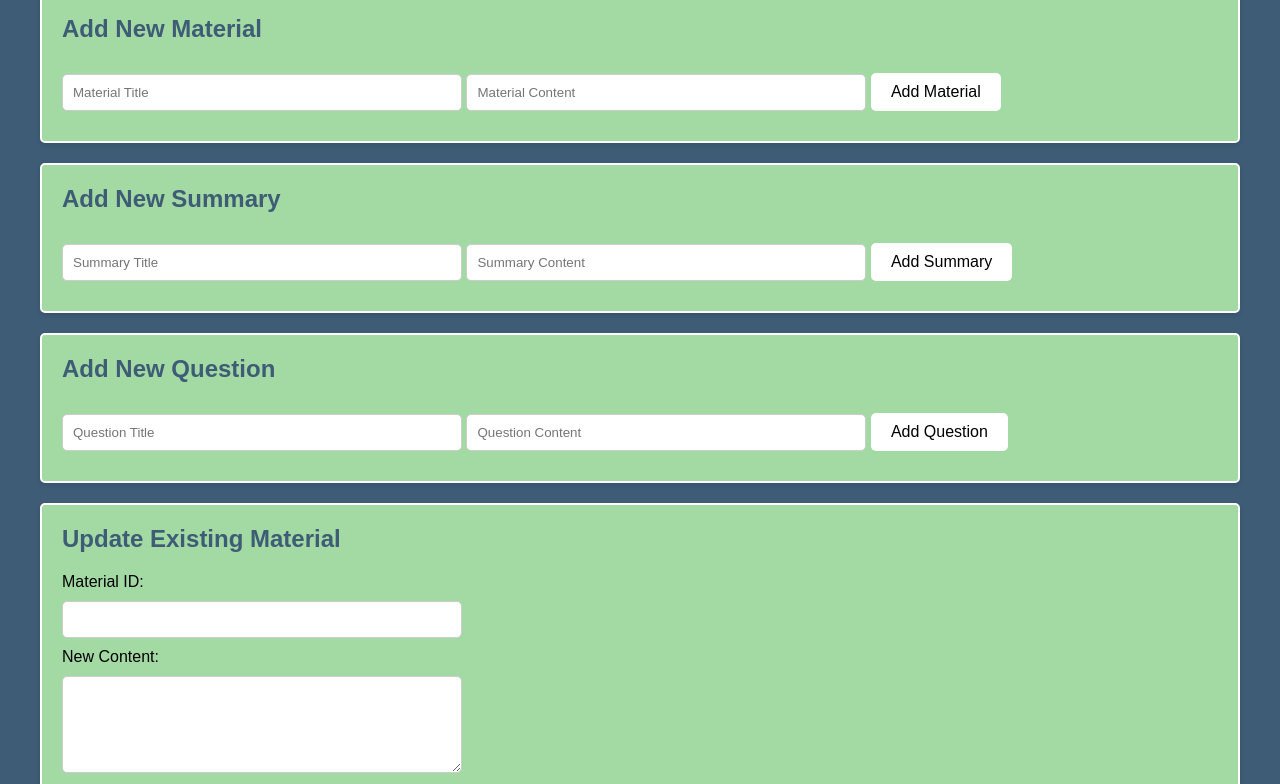
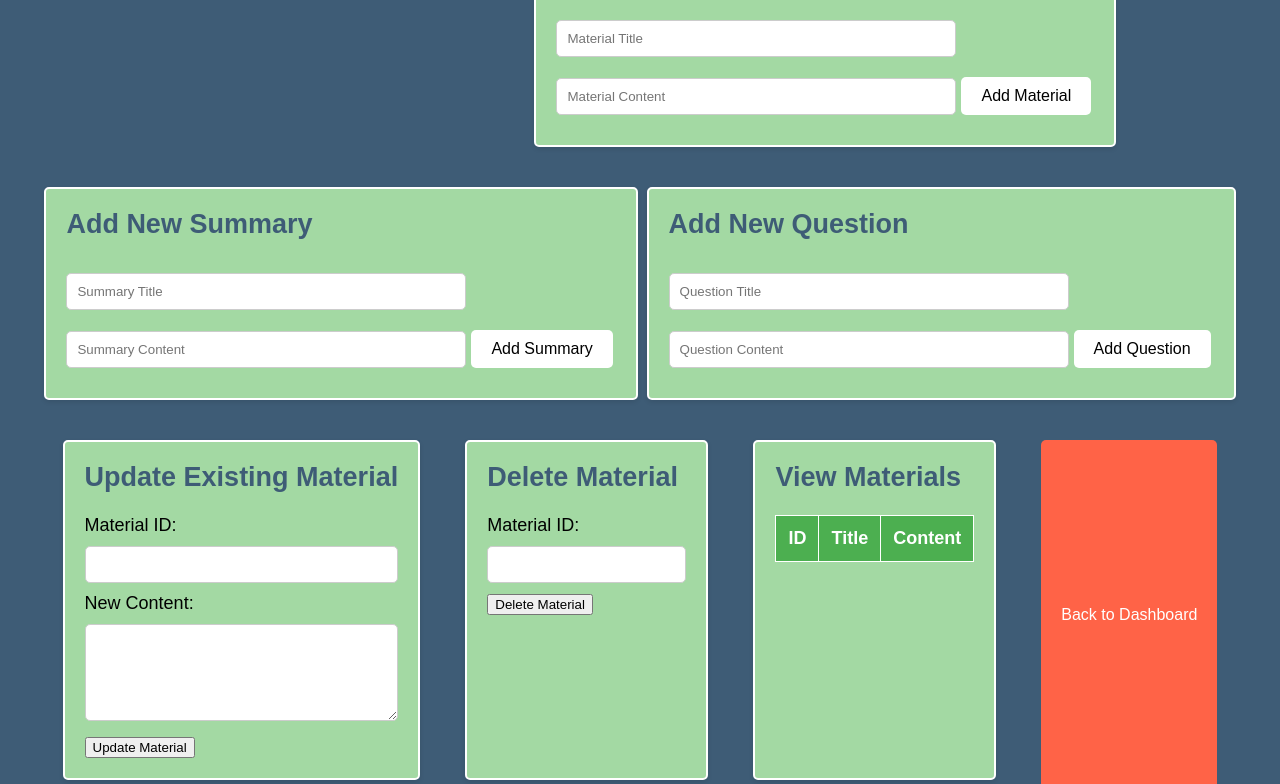
Before and after one commit to amalabuhazeem/IT-RESOURCES-Library, a plain HTML site: page index Admin Slide Page6.html in a window 1280 px wide. Shown: the part 105-889 px from the top of the page. Drawn offline with Linux system fonts and the light colour scheme; no server answers.

Commit message:
Update index Admin Slide Page6.html

```diff
--- a/index Admin Slide Page6.html
+++ b/index Admin Slide Page6.html
@@ -5,6 +5,50 @@
     <meta name="viewport" content="width=device-width, initial-scale=1.0">
     <title>Admin Slide Page6</title>
     <style>
+        		/* الأنماط الأساسية التي تنطبق على جميع الأجهزة */
+body {
+  font-family: Arial, sans-serif;
+}
+
+/* الأنماط للأجهزة التي عرضها أقل من 768 بكسل (مثل الهواتف الذكية) */
+@media (max-width: 768px) {
+  body {
+    font-size: 14px;
+  }
+  .container {
+    padding: 10px;
+  }
+}
+
+/* الأنماط للأجهزة التي عرضها بين 768 و 1024 بكسل (مثل الأجهزة اللوحية) */
+@media (min-width: 768px) and (max-width: 1024px) {
+  body {
+    font-size: 16px;
+  }
+  .container {
+    padding: 20px;
+  }
+}
+
+/* الأنماط للأجهزة التي عرضها أكبر من 1024 بكسل (مثل أجهزة الكمبيوتر المكتبية) */
+@media (min-width: 1024px) {
+  body {
+    font-size: 18px;
+  }
+  .container {
+    padding: 30px;
+  }
+}
+.container {
+  display: flex;
+  flex-wrap: wrap;
+  justify-content: space-around;
+}
+
+.item {
+  flex: 1 1 200px; /* يعني أن العناصر يمكن أن تنمو وتقلص مع الحفاظ على عرض لا يقل عن 200 بكسل */
+  margin: 10px;
+}
         body {
             background-color: #3E5C76; /* اللون السابق */
             font-family: Arial, sans-serif;
```
